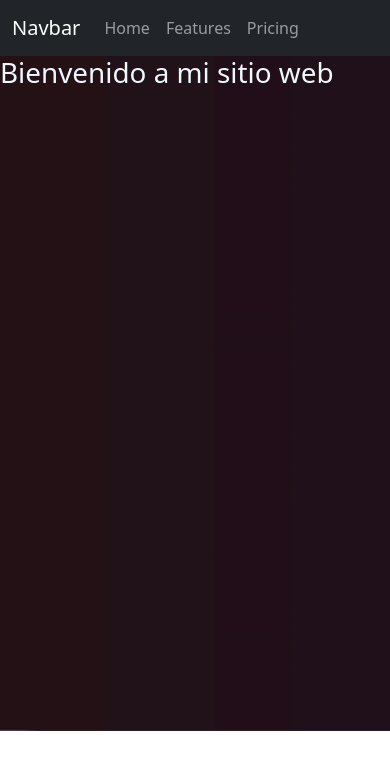
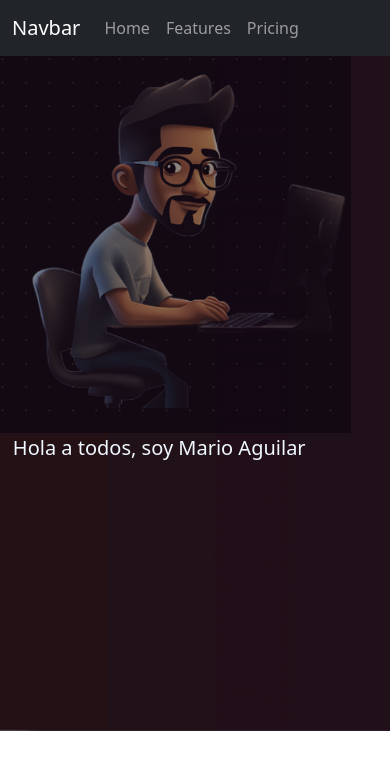
Before and after one commit to MarioAAT/maat-portfolio, a React (Vite) app in the folder portfolioMaat/: page / in a window 390 px wide. Shown: the top 770 px of the page. Built offline with nearby package versions, Linux system fonts and the light colour scheme.

Commit message:
Se agrego una imagen y se han cambiado los estilos para hacerlo responsive, aun falta corregir estilos

```diff
--- a/portfolioMaat/src/layouts/home/Home.css
+++ b/portfolioMaat/src/layouts/home/Home.css
@@ -9,3 +9,36 @@
     color: aliceblue;
     /* background-color: blue; */
 }
+
+.img-muñeco{
+    max-width: 100%;
+    height: auto;
+    /* background-image: url('../../images/muñeco.png');
+    background-size: cover;
+    background-repeat: no-repeat; */
+    opacity: 0.5;
+}
+
+.saludo-home{
+    margin-right: 10vh;
+}
+
+@media (max-width: 768px) {
+    img {
+      max-width: 90%;
+    }
+  }
+
+  /* Pantallas medianas */
+  @media (min-width: 769px) and (max-width: 1024px) {
+    img {
+      max-width: 80%;
+    }
+  }
+
+  /* Pantallas grandes */
+  @media (min-width: 1025px) {
+    img {
+      max-width: 100%;
+    }
+  }
--- a/portfolioMaat/src/layouts/home/Home.jsx
+++ b/portfolioMaat/src/layouts/home/Home.jsx
@@ -1,6 +1,7 @@
 import React, {useState, useEffect} from 'react';
 import { InicioAnim } from '../inicioAnim/InicioAnim';
-import '../../images/Circular.png';
+import Image from 'react-bootstrap/Image';
+import muñeco from '../../images/muñeco.png';
 import './Home.css';
 
 export const Home = () => {
@@ -21,7 +22,16 @@ return (
             ) : (
 
                 <main className='container-home'>
-                    <h1>Bienvenido a mi sitio web</h1>
+                    <div>
+                        <div className='img-muñeco'>
+                            <img src={muñeco} alt="" />
+                        </div>
+                        <figure class="text-end saludo-home">
+                            <blockquote class="blockquote">
+                                <p>Hola a todos, soy Mario Aguilar</p>
+                            </blockquote>
+                        </figure>
+                    </div>
                 </main>
             )}
         </div>
```
Also changed, not shown: portfolioMaat/src/images/muñeco.png (added).
